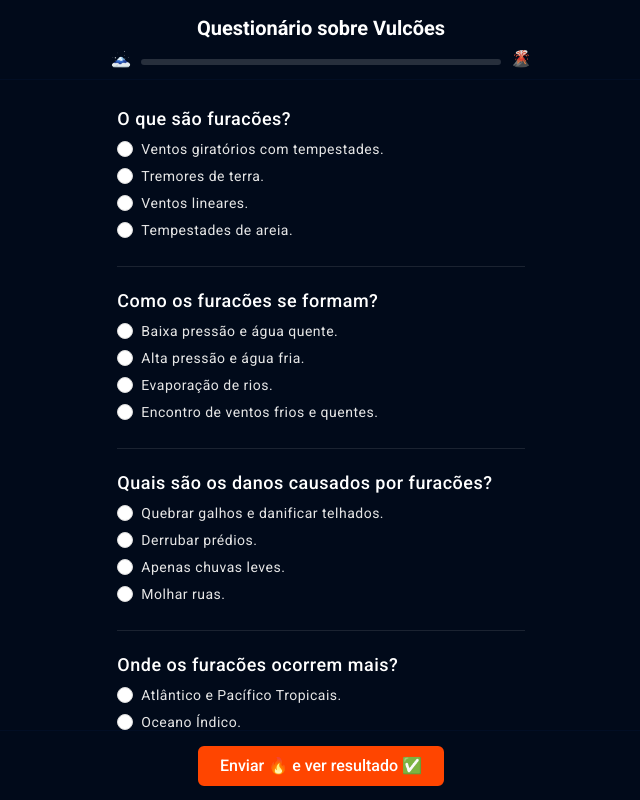
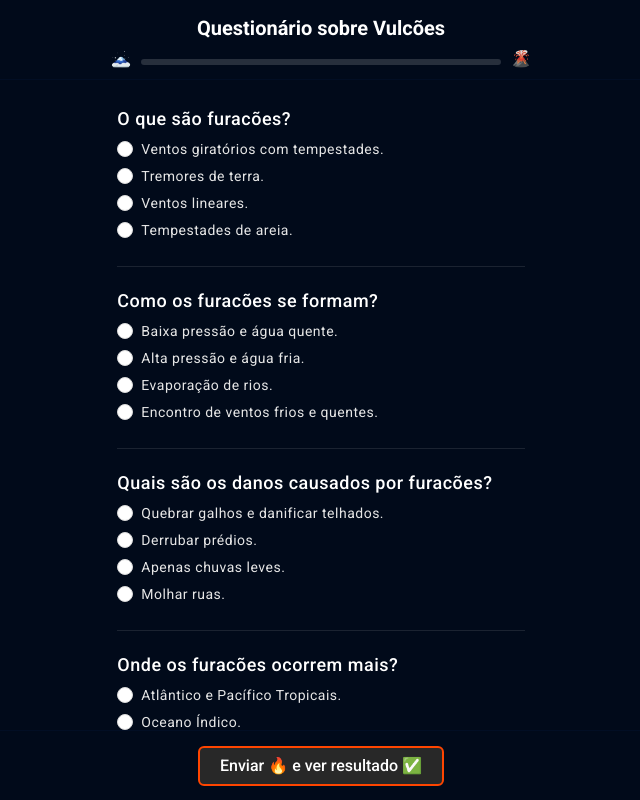
Before and after one commit to henriquegarcia-web/tornado-presentation, a React (Vite) app: page /forms in a window 1280 px wide. Shown: the top 800 px of the page, without its empty margins (319-959 px from the left). Built offline with nearby package versions, Linux system fonts and the light colour scheme; a web font is replaced by a local one.

Commit message:
feat: Adicionando feedback de envio de formulário

```diff
--- a/src/screens/FormScreen/index.tsx
+++ b/src/screens/FormScreen/index.tsx
@@ -15,12 +15,15 @@ interface FormValues {
 interface IFormScreen {}
 
 const FormScreen = ({}: IFormScreen) => {
-  const { control, handleSubmit, watch } = useForm<FormValues>()
+  const { control, handleSubmit, watch, reset, formState } =
+    useForm<FormValues>()
   const navigate = useNavigate()
 
   const [filledQuestionsCount, setFilledQuestionsCount] = useState(0)
 
   const formValues = watch()
+
+  const { isValid } = formState
 
   useEffect(() => {
     const filledCount = Object.values(formValues).filter(Boolean).length
@@ -28,11 +31,24 @@ const FormScreen = ({}: IFormScreen) => {
   }, [formValues])
 
   const onSubmit: SubmitHandler<FormValues> = (data) => {
+    let correctAnswersCount = 0
+
+    questionsData.forEach((question) => {
+      if (data[question.questionId] === question.questionAnswer) {
+        correctAnswersCount++
+      }
+    })
+
+    const totalQuestions = questionsData.length
+    alert(`Você acertou ${correctAnswersCount}/${totalQuestions} questões.`)
+    reset()
+
     console.log(data)
-    // navigate('/resultado');
   }
 
   const progressPercentage = (filledQuestionsCount / questionsData.length) * 100
+
+  const submitDisabled = !isValid
 
   return (
     <S.FormScreen>
@@ -68,7 +84,7 @@ const FormScreen = ({}: IFormScreen) => {
           </S.FormWrapper>
         ))}
         <S.FormFooter>
-          <S.FormSubmitButton type="submit">
+          <S.FormSubmitButton type="submit" disabled={submitDisabled}>
             Enviar 🔥 e ver resultado ✅
           </S.FormSubmitButton>
         </S.FormFooter>
--- a/src/screens/FormScreen/styles.ts
+++ b/src/screens/FormScreen/styles.ts
@@ -137,6 +137,8 @@ export const FormSubmitButton = styled.button`
   height: fit-content;
   padding: 10px 20px;
   border-radius: 6px;
+  transition: 0.3s;
+  cursor: pointer;
 
   font-size: 16px;
   line-height: 16px;
@@ -145,4 +147,10 @@ export const FormSubmitButton = styled.button`
   background-color: orangered;
   color: white;
   border: 2px solid orangered;
+
+  &:disabled {
+    cursor: default;
+
+    background-color: rgb(40, 40, 40);
+  }
 `
```
